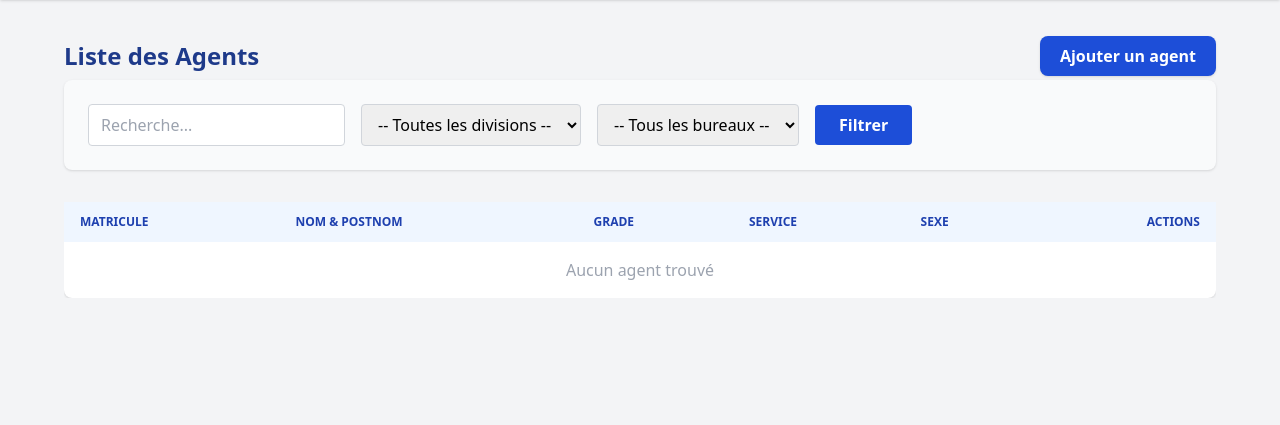
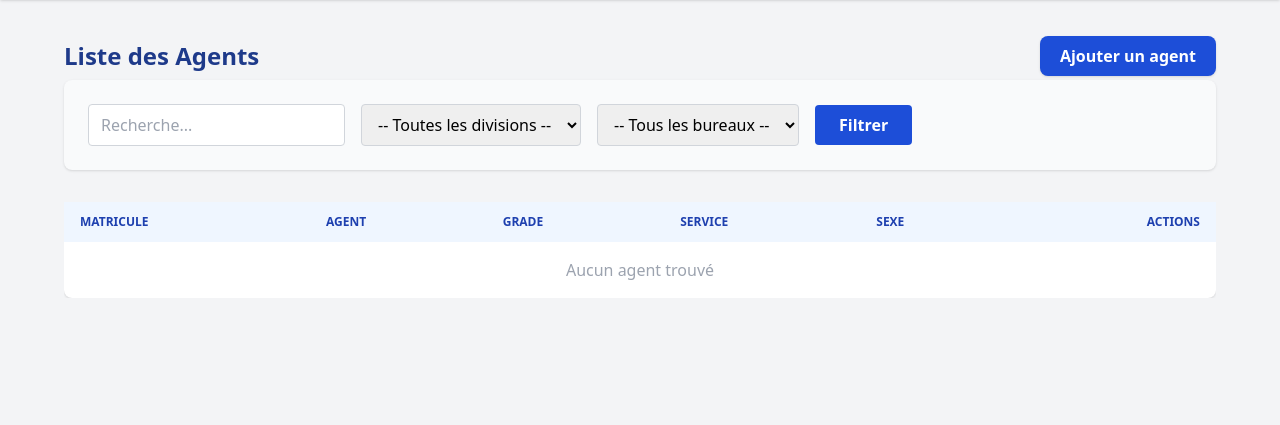
Before and after one commit to guyProgrammeur/gestion_presences, a Django app: page /presence/agents/ in a window 1280 px wide. Shown: the part 60-485 px from the top of the page. Run offline with Django 5.2, Linux system fonts and the light colour scheme; the visitor is signed in with stand-in values (Sample User, id 1); data that the repository does not hold is empty; some libraries are stand-ins or nearby versions.

Commit message:
modified:   .gitignore 	modified:   presence/models.py 	modified:   presence/urls.py 	modified:   presence/views.py 	modified:   templates/presence/base.html 	new file:   templates/presence/components/badge.html 	modified:   templates/presence/gestion_presences.html 	modified:   templates/presence/liste_agents.html

```diff
--- a/presence/models.py
+++ b/presence/models.py
@@ -32,7 +32,7 @@ class Division(models.Model):
     abrege = models.CharField(max_length=20)
     direction = models.ForeignKey(Direction, on_delete=models.CASCADE, related_name='divisions')
     chef = models.ForeignKey('Agent', null=True, blank=True, on_delete=models.SET_NULL, related_name='division_dirigee')
-
+    ordre = models.PositiveIntegerField(default=0, help_text="Ordre d'affichage de la division")
     def __str__(self):
         return self.nom
     class Meta:
@@ -80,14 +80,14 @@ class Agent(models.Model):
     heure_depart_attendue = models.TimeField(default='16:00')
 
     class Meta:
-        ordering = ['nom', 'postnom']
+        ordering = ['nom', 'postnom', 'prenom']
 
     def __str__(self):
         return f"{self.nom} {self.postnom} {self.prenom}"
 
     @property
     def nom_complet(self):
-        return f"{self.nom} {self.postnom}"
+        return f"{self.nom} {self.postnom} {self.prenom}"
 
     def presence_mois(self, mois=None, annee=None):
         aujourd_hui = timezone.now().date()
--- a/presence/urls.py
+++ b/presence/urls.py
@@ -7,6 +7,7 @@ urlpatterns = [
     path('agents/', views.liste_agents, name='liste_agents'),
     path('agents/<int:agent_id>/', views.details_agent, name='details_agent'),
     path('presences/', views.gestion_presences, name='gestion_presences'),
+    path('update-presence/', views.update_presence_ajax, name='update_presence'),
     path('rapport/', views.generer_rapport, name='generer_rapport'),
     path('rapport/paysage/', views.rapport_paysage_view, name='rapport_paysage'),
     path('api/presence/', views.api_presence, name='api_presence'),
--- a/presence/views.py
+++ b/presence/views.py
@@ -82,10 +82,9 @@ def gestion_presences(request):
     if bureau_id:
         agents_query = agents_query.filter(bureau_id=bureau_id)
 
-
     divisions = Division.objects.all()
     bureaux = Bureau.objects.select_related('division').all()
-    agents_query = agents_query.order_by('nom', 'postnom', 'prenom')
+    agents_query = agents_query.order_by('bureau__division__ordre', 'nom', 'postnom', 'prenom')
 
     paginator = Paginator(agents_query, 20)  # 20 agents par page
     page_number = request.GET.get('page')
@@ -152,6 +151,37 @@ def liste_agents(request):
         'search_query': search_query,
     }
     return render(request, 'presence/liste_agents.html', context)
+
+
+
+from django.views.decorators.csrf import csrf_exempt
+from django.http import JsonResponse
+from django.utils import timezone
+
+@csrf_exempt  # facultatif si tu passes bien le token CSRF dans fetch
+def update_presence_ajax(request):
+    if request.method == 'POST':
+        try:
+            date_str = request.POST.get('date')
+            if date_str:
+                date_selectionnee = timezone.datetime.strptime(date_str, '%Y-%m-%d').date()
+            else:
+                date_selectionnee = timezone.now().date()
+
+            agent_id = request.POST.get('agent_id')
+            statut = request.POST.get('statut')
+            agent = Agent.objects.get(id=agent_id)
+            print(agent, date_selectionnee, statut)
+            Presence.objects.update_or_create(
+                agent=agent,
+                date=date_selectionnee,
+                defaults={'statut': statut, 'enregistre_par': request.user}
+            )
+
+            # Optionnel : renvoyer HTML mis à jour ou juste un statut
+            return JsonResponse({'success': True, 'statut': statut})
+        except Exception as e:
+            return JsonResponse({'success': False, 'error': str(e)})
 
 @login_required
 def generer_rapport(request):
--- a/templates/presence/base.html
+++ b/templates/presence/base.html
@@ -32,6 +32,7 @@
                         <a href="{% url 'presence:gestion_presences' %}" class="block px-4 py-2 hover:bg-blue-100"> Gérer les présences</a>
                         <a href="{% url 'presence:generer_rapport' %}" class="block px-4 py-2 hover:bg-blue-100">Générer rapport</a>
                         <a href="{% url 'presence:liste_agents' %}" class="block px-4 py-2 hover:bg-blue-100"> Liste des agents</a>
+                        <a href="{% url 'admin:index' %}" class="block px-4 py-2 hover:bg-blue-100"> Administration</a>
                     </div>
                 </div>
 
@@ -61,6 +62,7 @@
                     <a href="{% url 'presence:gestion_presences' %}" class="block py-2 px-4 hover:bg-blue-600"> Gérer les présences</a>
                     <a href="{% url 'presence:generer_rapport' %}" class="block py-2 px-4 hover:bg-blue-600">Générer rapport</a>
                     <a href="{% url 'presence:liste_agents' %}" class="block py-2 px-4 hover:bg-blue-600"> Liste des agents</a>
+                    <a href="{% url 'admin:index' %}" class="block py-2 px-4 hover:bg-blue-600">Administration</a>
                 </div>
             </div>
             <a href="{% url 'accounts:logout' %}" class="block py-2 hover:bg-blue-700 px-2 rounded">Déconnexion</a>
@@ -68,6 +70,17 @@
         </div>
     </div>
 </nav>
+
+<template id="loader-template">
+  <div class="flex items-center gap-2 text-sm text-gray-600 animate-pulse">
+    <svg class="w-5 h-5 text-blue-500 animate-spin" fill="none" viewBox="0 0 24 24">
+      <circle class="opacity-25" cx="12" cy="12" r="10" stroke="currentColor" stroke-width="4"></circle>
+      <path class="opacity-75" fill="currentColor"
+        d="M4 12a8 8 0 018-8v8H4z"></path>
+    </svg>
+    <span>Mise à jour en cours...</span>
+  </div>
+</template>
 
 <script>
     // Gestion du menu mobile
--- a/templates/presence/gestion_presences.html
+++ b/templates/presence/gestion_presences.html
@@ -112,6 +112,6 @@
             divisionSelect.addEventListener('change', filterBureaux);
             filterBureaux();
         });
-    </script>
+</script>
 </div>
 {% endblock %}
--- a/templates/presence/liste_agents.html
+++ b/templates/presence/liste_agents.html
@@ -58,7 +58,7 @@
             <thead>
                 <tr class="bg-blue-50">
                     <th class="py-3 px-4 text-left text-xs font-semibold text-blue-800 uppercase">Matricule</th>
-                    <th class="py-3 px-4 text-left text-xs font-semibold text-blue-800 uppercase">Nom & Postnom</th>
+                    <th class="py-3 px-4 text-left text-xs font-semibold text-blue-800 uppercase">Agent</th>
                     <th class="py-3 px-4 text-left text-xs font-semibold text-blue-800 uppercase">Grade</th>
                     <th class="py-3 px-4 text-left text-xs font-semibold text-blue-800 uppercase">Service</th>
                     <th class="py-3 px-4 text-left text-xs font-semibold text-blue-800 uppercase">Sexe</th>
```
Also changed, not shown: templates/presence/components/badge.html (added, +9 -0 lines), presence/migrations/0006_alter_agent_options_alter_bureau_options_and_more.py (added), 1 other file.
